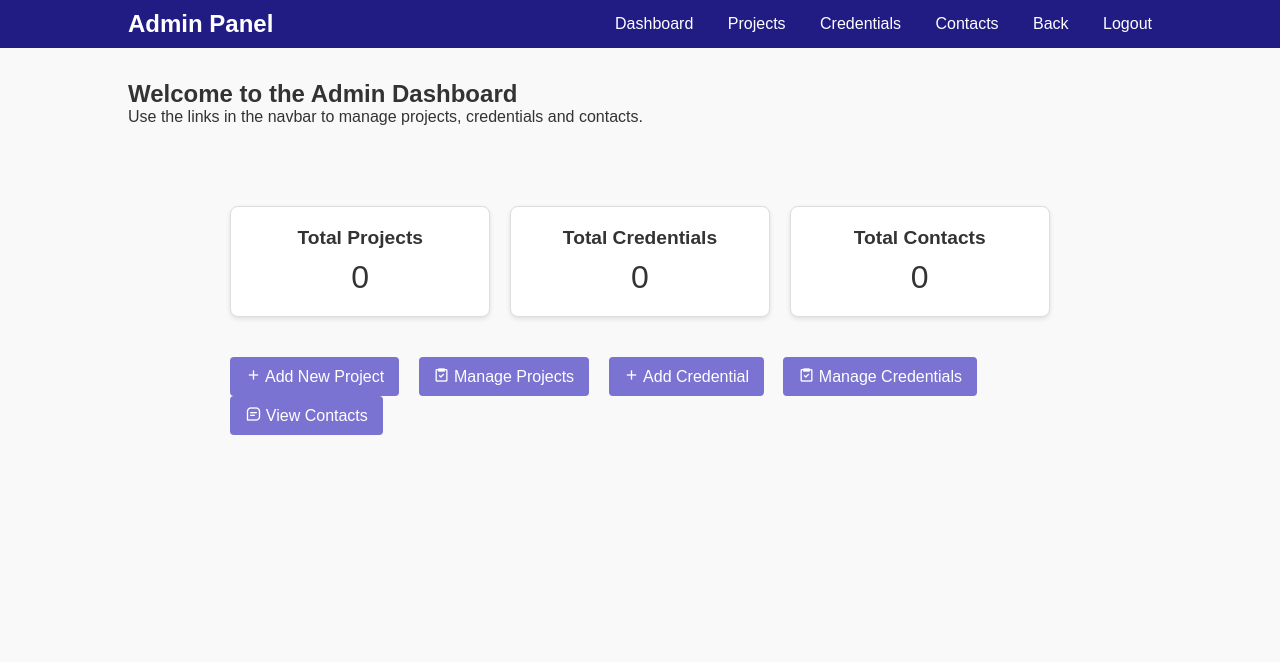
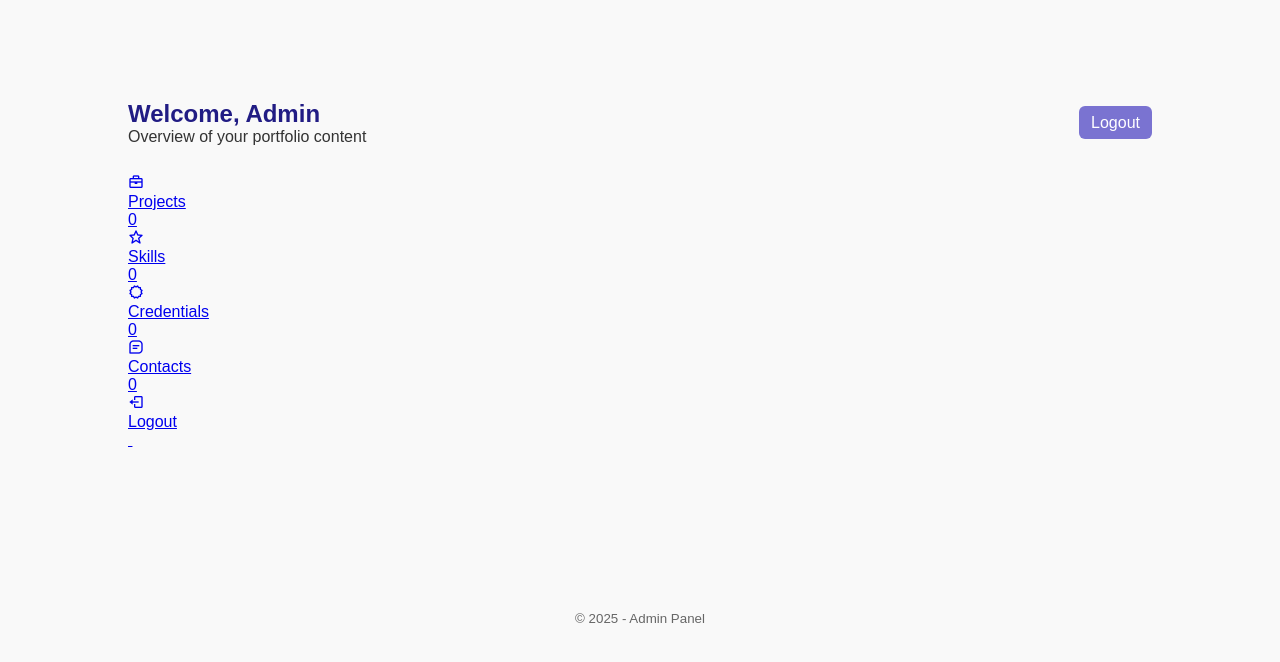
Before and after one commit to AsifJawad15/portfolio, a PHP site: page /admin/dashboard.php in a window 1280 px wide. Shown: the top 662 px of the page. Run offline with PHP 8.4, Linux system fonts and the light colour scheme; the visitor is signed in with stand-in values (Sample User, id 1); data that the repository does not hold is empty.

Commit message:
update admin_panel

```diff
--- a/admin/dashboard.php
+++ b/admin/dashboard.php
@@ -1,14 +1,11 @@
 <?php
 session_start();
-if (!isset($_SESSION['admin'])) {
-    header("Location: login.php");
-    exit();
-}
+if (!isset($_SESSION['admin'])) { header("Location: login.php"); exit(); }
 include '../includes/config.php';
-
 $projectCount = $conn->query("SELECT COUNT(*) AS cnt FROM projects")->fetch_assoc()['cnt'];
 $contactCount = $conn->query("SELECT COUNT(*) AS cnt FROM contacts")->fetch_assoc()['cnt'];
 $credCount = $conn->query("SELECT COUNT(*) AS cnt FROM credentials")->fetch_assoc()['cnt'];
+$skillCount = $conn->query("SELECT COUNT(*) AS cnt FROM skills")->fetch_assoc()['cnt'];
 ?>
 <!DOCTYPE html>
 <html lang="en">
@@ -16,98 +13,60 @@
   <meta charset="UTF-8">
   <title>Admin Dashboard</title>
   <meta name="viewport" content="width=device-width, initial-scale=1.0">
-  <!-- Boxicons (icons) -->
   <link href="https://unpkg.com/boxicons@2.1.4/css/boxicons.min.css" rel="stylesheet">
-  <!-- Main CSS -->
   <link rel="stylesheet" href="../css/style.css">
   <style>
-    .dashboard {
-      display: flex;
-      flex-wrap: wrap;
-      gap: 20px;
-      margin-top: 80px;
-      padding: 0 10%;
-    }
-    .card {
-      flex: 1 1 200px;
-      background: #fff;
-      border: 1px solid #ddd;
-      border-radius: 8px;
-      padding: 20px;
-      text-align: center;
-      box-shadow: 0 2px 5px rgba(0,0,0,0.1);
-    }
-    .card h3 {
-      margin-bottom: 10px;
-      font-size: 1.2rem;
-    }
-    .card p {
-      font-size: 2rem;
-      margin: 0;
-    }
-    .actions {
-      margin-top: 40px;
-      padding: 0 10%;
-    }
-    .actions a {
-      display: inline-block;
-      margin-right: 15px;
-      padding: 10px 15px;
-      background: #7A73D1;
-      color: #fff;
-      border-radius: 4px;
-      text-decoration: none;
-      transition: background 0.3s;
-    }
-    .actions a:hover {
-      background: #5e56a3;
-    }
+    main { padding:100px 10%; }
+    .welcome { display:flex; justify-content:space-between; align-items:center; gap:12px; flex-wrap:wrap }
+    .welcome h2 { color:#211C84 }
   </style>
 </head>
 <body>
-  <!-- ADMIN NAVBAR (SAME STYLE AS MAIN) -->
-  <header class="header">
-    <a href="dashboard.php" class="logo">Admin Panel</a>
-    <i class='bx bx-menu' id="menu-icon"></i>
-    <nav class="navbar">
-      <a href="dashboard.php">Dashboard</a>
-      <a href="manage_projects.php">Projects</a>
-      <a href="manage_credentials.php">Credentials</a>
-      <a href="manage_contacts.php">Contacts</a>
-      <a href="../index.php">Back</a>
-      <a href="logout.php">Logout</a>
-    </nav>
-  </header>
+<main>
+  <div class="welcome">
+    <div>
+      <h2>Welcome, Admin</h2>
+      <p>Overview of your portfolio content</p>
+    </div>
+    <div style="text-align:right">
+      <a href="logout.php" style="background:#7A73D1;color:#fff;padding:8px 12px;border-radius:6px;text-decoration:none">Logout</a>
+    </div>
+  </div>
 
-  <!-- DASHBOARD CONTENT -->
-  <main style="margin-top:80px; padding:0 10%;">
-    <h2>Welcome to the Admin Dashboard</h2>
-    <p>Use the links in the navbar to manage projects, credentials and contacts.</p>
+  <div class="admin-grid" style="margin-top:28px">
+    <a class="admin-card" href="manage_projects.php">
+      <div class="icon"><i class='bx bx-briefcase'></i></div>
+      <div class="title">Projects</div>
+      <div class="count"><?php echo (int)$projectCount; ?></div>
+    </a>
 
-    <div class="dashboard">
-      <div class="card">
-        <h3>Total Projects</h3>
-        <p><?php echo $projectCount; ?></p>
-      </div>
-      <div class="card">
-        <h3>Total Credentials</h3>
-        <p><?php echo $credCount; ?></p>
-      </div>
-      <div class="card">
-        <h3>Total Contacts</h3>
-        <p><?php echo $contactCount; ?></p>
-      </div>
-    </div>
+    <a class="admin-card" href="manage_skills.php">
+      <div class="icon"><i class='bx bx-star'></i></div>
+      <div class="title">Skills</div>
+      <div class="count"><?php echo (int)$skillCount; ?></div>
+    </a>
 
-    <section class="actions">
-      <a href="add_project.php"><i class='bx bx-plus'></i> Add New Project</a>
-      <a href="manage_projects.php"><i class='bx bx-task'></i> Manage Projects</a>
-      <a href="add_credential.php"><i class='bx bx-plus'></i> Add Credential</a>
-      <a href="manage_credentials.php"><i class='bx bx-task'></i> Manage Credentials</a>
-      <a href="manage_contacts.php"><i class='bx bx-message-square-detail'></i> View Contacts</a>
-    </section>
-  </main>
+    <a class="admin-card" href="manage_credentials.php">
+      <div class="icon"><i class='bx bx-certification'></i></div>
+      <div class="title">Credentials</div>
+      <div class="count"><?php echo (int)$credCount; ?></div>
+    </a>
 
-  <script src="../script.js"></script>
+    <a class="admin-card" href="manage_contacts.php">
+      <div class="icon"><i class='bx bx-message-square-detail'></i></div>
+      <div class="title">Contacts</div>
+      <div class="count"><?php echo (int)$contactCount; ?></div>
+    </a>
+
+    <a class="admin-card" href="logout.php">
+      <div class="icon"><i class='bx bx-log-out'></i></div>
+      <div class="title">Logout</div>
+      <div class="count">&nbsp;</div>
+    </a>
+  </div>
+</main>
+<?php
+include __DIR__ . '/partials/admin_footer.php';
+?>
 </body>
 </html>
--- /dev/null
+++ b/admin/partials/admin_footer.php
@@ -0,0 +1,4 @@
+<footer style="margin-top:40px;padding:20px 10%;text-align:center;color:#666">
+  <small>© 2025 - Admin Panel</small>
+</footer>
+<script src="../script.js"></script>
```
Also changed, not shown: admin/add_credential.php (+7 -11 lines), admin/add_project.php (+7 -10 lines), admin/add_skill.php (added, +56 -0 lines), admin/edit_credential.php (+7 -10 lines), admin/edit_project.php (+7 -11 lines), admin/edit_skill.php (added, +68 -0 lines), admin/login.php (+15 -20 lines), admin/logout.php (+24 -2 lines), admin/manage_contacts.php (+29 -23 lines), admin/manage_credentials.php (+8 -11 lines), admin/manage_projects.php (+6 -11 lines), admin/manage_skills.php (added, +71 -0 lines), admin/partials/admin_header.php (added, +23 -0 lines), index.php (+22 -46 lines), 2 other files.
